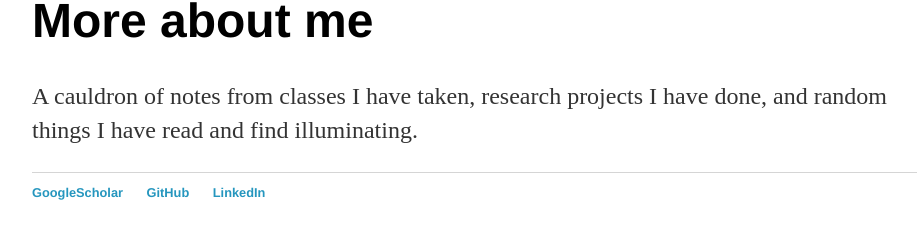
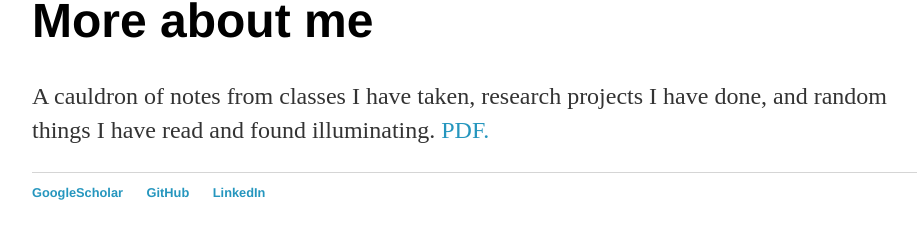
Before and after one commit to Leo-Lo/Leo-Lo.github.io, a Jekyll site: the page built from technical_notes/index.html, in a window 1280 px wide. Shown: the part 117-356 px from the top of the page, without its empty margins (160-1077 px from the left). Built offline with Jekyll 4.4.1, drawn with Linux system fonts in a browser that asks for light colours.

Commit message:
Update index.html

```diff
--- a/technical_notes/index.html
+++ b/technical_notes/index.html
@@ -4,6 +4,8 @@ title: Technical notes
 ---
 <div class="blurb">
 	<h1> More about me </h1>
-	<p> A cauldron of notes from classes I have taken, research projects I have done, and random things I have read and find illuminating.
+	<p> A cauldron of notes from classes I have taken, research projects I have done, and random things I have read and found illuminating.
+
+		<a href="/technical_notes/document.pdf" target="_blank">PDF.</a>
 	</p>
 </div><!-- /.blurb -->
```
